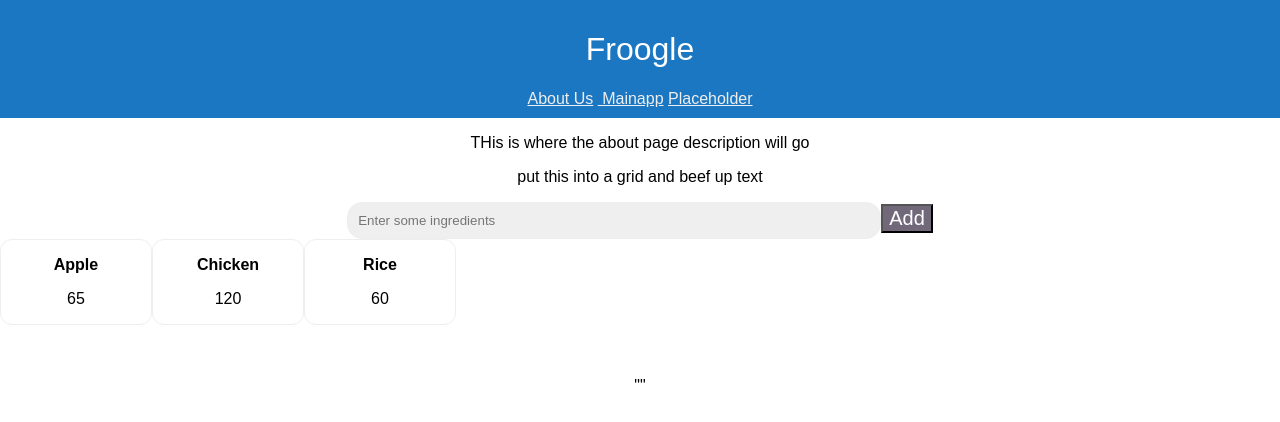
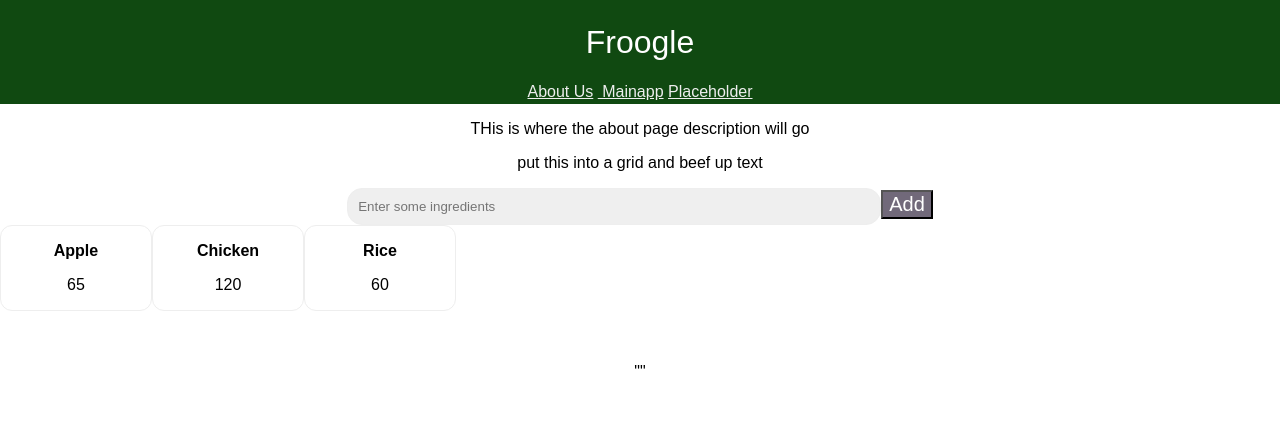
Before and after one commit to mhmh4/froogle, a React (Create React App) app in the folder public/frontend/hawkhack-app/: page / in a window 1280 px wide. Shown: the top 422 px of the page. Built offline with nearby package versions, Linux system fonts and the light colour scheme.

Commit message:
Update App.js

```diff
--- a/public/frontend/hawkhack-app/src/App.js
+++ b/public/frontend/hawkhack-app/src/App.js
@@ -108,7 +108,7 @@ const router = createBrowserRouter([
 
             return (
               <div className="App">
-              <div style={{ backgroundColor: "#1C77C3", padding: '10px 0px', color: '#fff' }}>
+              <div style={{ backgroundColor: "#104911", padding: '3px 0px', color: '#fff' }}>
                 <RouterProvider style={{ color: '#fff' }} router={router} />
               </div>
               <div>
```
